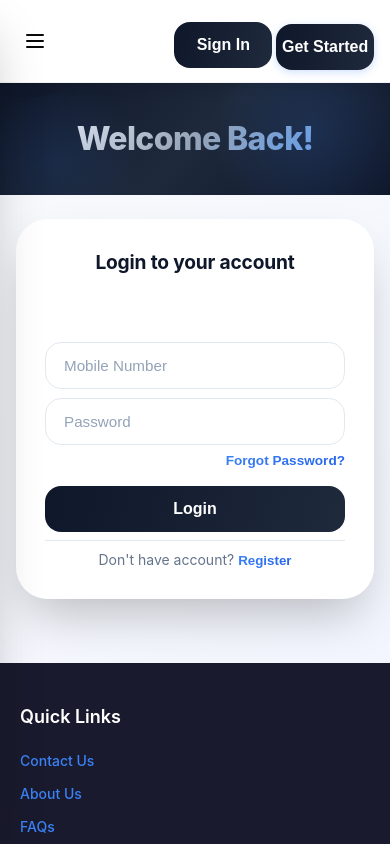
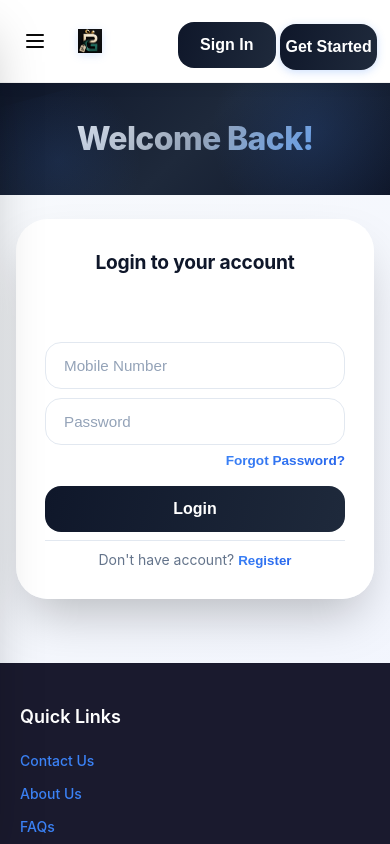
Before and after one commit to vivekyadav1050/Primegift, a React (Vite) app: page /login in a window 390 px wide. Shown: the top 844 px of the page. Built offline with nearby package versions, Linux system fonts and the light colour scheme; no server answers.

Commit message:
logo change

```diff
--- a/src/components/Navbar.jsx
+++ b/src/components/Navbar.jsx
@@ -34,6 +34,11 @@ function Navbar({ setIsOpen, isOpen }) {
         </button>
 
         <Link to="/" className="logo-section">
+          <img
+            src="/favicon.png"
+            alt="PrimeGift Logo"
+            className="logo-image"
+          />
           <h2 className="logo">PrimeGift</h2>
         </Link>
       </div>
@@ -52,7 +57,9 @@ function Navbar({ setIsOpen, isOpen }) {
               onClick={() => navigate("/register")}
             >
               Get Started
-
+              <svg className="btn-arrow" viewBox="0 0 24 24" fill="none" stroke="currentColor" strokeWidth="2.5">
+                <path d="M5 12h14M12 5l7 7-7 7"/>
+              </svg>
             </button>
           </>
         )}
@@ -61,7 +68,6 @@ function Navbar({ setIsOpen, isOpen }) {
             <div className="user-avatar">
               {user.name?.charAt(0).toUpperCase() || "U"}
             </div>
-
           </div>
         )}
       </div>
--- a/src/styles/navbar.css
+++ b/src/styles/navbar.css
@@ -112,14 +112,35 @@
   background: #3b82f6;
 }
 
-/* ===== LOGO - WHITE COLOR & NO ICON ===== */
+/* ===== LOGO SECTION WITH IMAGE ===== */
 .logo-section {
   text-decoration: none;
   display: flex;
   align-items: center;
+  gap: 10px;
   position: relative;
+  transition: all var(--transition-base);
 }
 
+.logo-section:hover {
+  transform: scale(1.02);
+}
+
+/* Logo Image Styles */
+.logo-image {
+  width: 32px;
+  height: 32px;
+  object-fit: contain;
+  filter: drop-shadow(0 2px 4px rgba(59, 130, 246, 0.2));
+  transition: all var(--transition-base);
+}
+
+.logo-section:hover .logo-image {
+  filter: drop-shadow(0 4px 8px rgba(59, 130, 246, 0.4));
+  transform: rotate(5deg);
+}
+
+/* Logo Text */
 .logo {
   margin: 0;
   font-size: 1.5rem;
@@ -128,6 +149,15 @@
   color: #ffffff;
   background: none;
   -webkit-text-fill-color: #ffffff;
+  transition: all var(--transition-base);
+}
+
+.logo-section:hover .logo {
+  background: linear-gradient(135deg, #3b82f6, #60a5fa);
+  -webkit-background-clip: text;
+  background-clip: text;
+  color: transparent;
+  -webkit-text-fill-color: transparent;
 }
 
 .logo-section::after {
@@ -277,6 +307,15 @@
   box-shadow: var(--shadow-lg);
 }
 
+.navbar.scrolled .logo-image {
+  width: 28px;
+  height: 28px;
+}
+
+.navbar.scrolled .logo {
+  font-size: 1.35rem;
+}
+
 /* ===== RESPONSIVE ===== */
 @media (max-width: 768px) {
   .navbar {
@@ -289,6 +328,20 @@
 
   .logo {
     font-size: 1.25rem;
+  }
+
+  .logo-image {
+    width: 28px;
+    height: 28px;
+  }
+
+  .navbar.scrolled .logo-image {
+    width: 24px;
+    height: 24px;
+  }
+
+  .navbar.scrolled .logo {
+    font-size: 1.15rem;
   }
 
   .login-btn,
@@ -314,11 +367,29 @@
   .logout-btn {
     padding: 0.5rem;
   }
+
+  .logo-section {
+    gap: 8px;
+  }
 }
 
 @media (max-width: 480px) {
   .logo {
     font-size: 1rem;
+  }
+
+  .logo-image {
+    width: 24px;
+    height: 24px;
+  }
+
+  .navbar.scrolled .logo-image {
+    width: 22px;
+    height: 22px;
+  }
+
+  .navbar.scrolled .logo {
+    font-size: 0.95rem;
   }
 
   .login-btn,
@@ -334,6 +405,43 @@
   .menu-icon-wrapper {
     width: 18px;
     height: 14px;
+  }
+
+  .logo-section {
+    gap: 6px;
+  }
+}
+
+/* Mobile specific fixes without stacking */
+@media (max-width: 768px) {
+  .auth-buttons {
+    gap: 0.3rem;
+  }
+
+  .login-btn,
+  .register-btn {
+    padding: 0.35rem 0.6rem;
+    font-size: 0.7rem;
+    white-space: nowrap;
+  }
+}
+
+@media (max-width: 480px) {
+  .auth-buttons {
+    flex-wrap: nowrap;
+    gap: 0.25rem;
+  }
+
+  .login-btn,
+  .register-btn {
+    padding: 0.3rem 0.5rem;
+    font-size: 0.65rem;
+    flex: 1;
+    min-width: 0;
+  }
+
+  .logo-section {
+    gap: 4px;
   }
 }
 
@@ -356,33 +464,3 @@
     transition-duration: 0.01ms !important;
   }
 }
-
-/* ===== FIX WITHOUT STACKING ===== */
-
-@media (max-width: 768px) {
-  .auth-buttons {
-    gap: 0.3rem;
-  }
-
-  .login-btn,
-  .register-btn {
-    padding: 0.35rem 0.6rem;
-    font-size: 0.7rem;
-    white-space: nowrap;
-  }
-}
-
-@media (max-width: 480px) {
-  .auth-buttons {
-    flex-wrap: nowrap; /* keep in one line */
-    gap: 0.25rem;
-  }
-
-  .login-btn,
-  .register-btn {
-    padding: 0.3rem 0.5rem;
-    font-size: 0.65rem;
-    flex: 1;              /* 🔥 share space equally */
-    min-width: 0;         /* 🔥 allow shrinking */
-  }
-}
```
